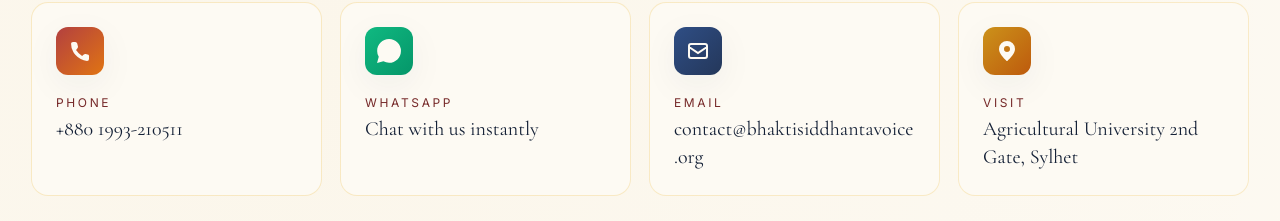
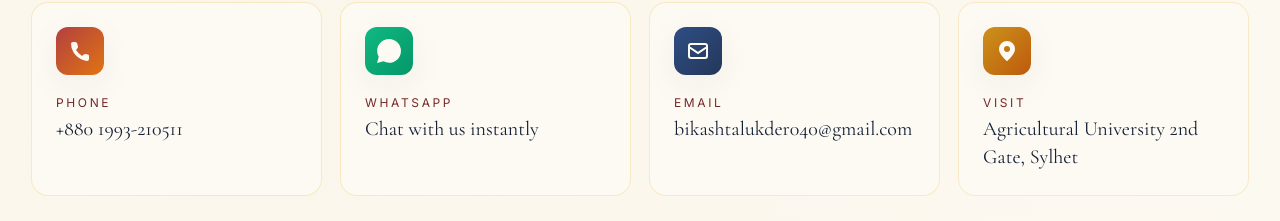
Before and after one commit to bikash-20/Bhaktisiddhanta-Voice, a Next.js app: page /contact in a window 1280 px wide. Shown: the part 458-679 px from the top of the page. Built offline with nearby package versions, Linux system fonts and the light colour scheme; a web font is replaced by a local one.

Commit message:
Fix blank map on the contact page
Google deprecated the old maps.google.com output=embed URL (404 with
X-Frame-Options: SAMEORIGIN), leaving the map area empty. Swap to a
keyless Bing Maps embed centered on the SAU campus and sync the email
contact card to bikashtalukder040@gmail.com.

```diff
--- a/app/contact/page.jsx
+++ b/app/contact/page.jsx
@@ -29,8 +29,8 @@
   },
   {
     label: "Email",
-    value: "contact@bhaktisiddhantavoice.org",
-    href: "mailto:contact@bhaktisiddhantavoice.org",
+    value: "bikashtalukder040@gmail.com",
+    href: "mailto:bikashtalukder040@gmail.com",
     accent: "from-royal-600 to-royal-800",
     icon: (
       <path d="M3 8l9 6 9-6M5 19h14a2 2 0 002-2V7a2 2 0 00-2-2H5a2 2 0 00-2 2v10a2 2 0 002 2z" fill="none" stroke="currentColor" strokeWidth="2"/>
@@ -119,7 +119,7 @@
             <Reveal className="md:col-span-7" delay={0.1}>
               <div className="relative aspect-[16/11] w-full rounded-3xl overflow-hidden ring-1 ring-gold-400/30 shadow-soft">
                 <iframe
-                  src="https://maps.google.com/maps?q=Sylhet+Agricultural+University+2nd+Gate+Sylhet+Bangladesh&t=&z=15&ie=UTF8&iwloc=&output=embed"
+                  src="https://www.bing.com/maps/embed?h=400&w=500&cp=24.9092~91.9020&lvl=15&typ=d&sty=r&src=SHELL&FORM=MBEDV"
                   title="Bhaktisiddhanta Temple — Agricultural University 2nd Gate, Sylhet"
                   className="absolute inset-0 h-full w-full"
                   loading="lazy"
```
